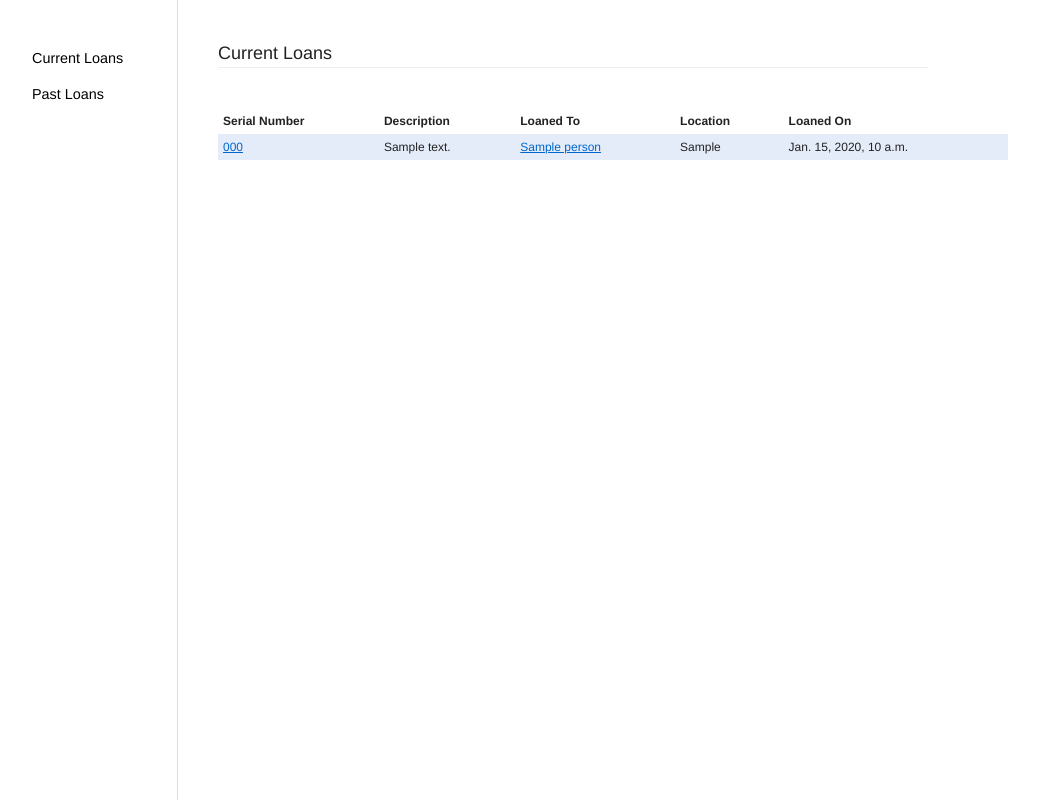
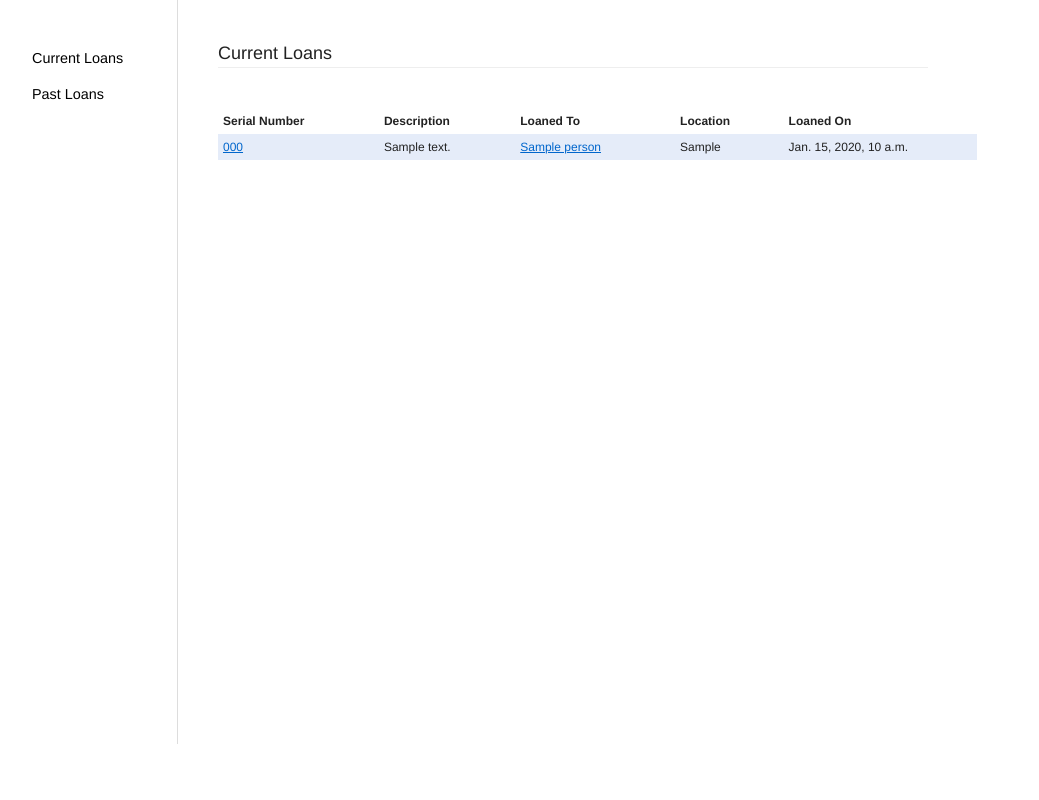
Before and after one commit to sionide21/Equipment-Loan-Tracking, a Django app: template webapp/core/templates/core/current.html in a window 1280 px wide. Shown: the part 56-856 px from the top of the page, without its empty margins (138-1177 px from the left). After the commit the page ends 800 px from the top, so only its background shows below. Run offline with Django 3.2, Linux system fonts and the light colour scheme; the template is opened without the code that fills it: values that come from a table or form of the project are taken from there, others are empty; tables that the repository leaves empty hold one stand-in row (values such as "Sample post"); parts of the project's set-up code (start-up, migrations or seed data) failed here and were passed over.

Commit message:
Couple of small changes: a. gave the header a static height for use in height calcs b. made all page columns equal in height using some hacky css c. in the case where height of container < height of page, need to subtract out height of header to properly calculate 100% height of container. Thus there is a margin-bottom override now added to the left sidebar container.
The culmination is a vertical divider that properly spans the total
page height no matter if the total height is < or > height of viewing
window.

```diff
--- a/webapp/core/static/css/base.css
+++ b/webapp/core/static/css/base.css
@@ -1,4 +1,5 @@
 #header {
+  height: 36px;
   background: #F7D682;
   padding: 10px;
 }
@@ -20,6 +21,11 @@
   background: whitesmoke;
 }
 
+#sidebar-container {
+  min-height: 100%;
+  margin-bottom: -2056px !important;
+}
+
 .subsection {
   padding: 15px;
   margin-bottom: 10px;
@@ -32,10 +38,6 @@
 
 .nav > * {
   margin-left: 25px;
-}
-
-.full-height {
-  height: 100%;
 }
 
 #sidebar {
@@ -86,3 +88,13 @@
 .label {
   font-weight: bold;
 }
+
+/* Hack for getting equal height cols in blueprint */
+.column {
+  padding-bottom : 2000px;
+  margin-bottom : -2000px;
+}
+
+.container {
+  overflow: hidden;
+}
--- a/webapp/core/templates/secure_base.html
+++ b/webapp/core/templates/secure_base.html
@@ -5,13 +5,13 @@
 <a href="{% url logout %}" class="large">Logout</a>
 {% endblock %}
 {% block content %}
-<div class="span-4 border full-height last-important">
+<div id="sidebar-container" class="span-4 border column last-important">
 <ul id="sidebar" class="top-space first">
   <li><a class="large" href="{% url current_loans %}">Current Loans</a></li>
   <li><a class="large" href="#">Past Loans</a></li>
 </ul>
 </div>
-<div class="top-space span-18 prepend-1 last">
+<div class="top-space span-18 prepend-1 column last">
   <div class="subtitle">
     {% block title %}{% endblock %}
   </div>
```
